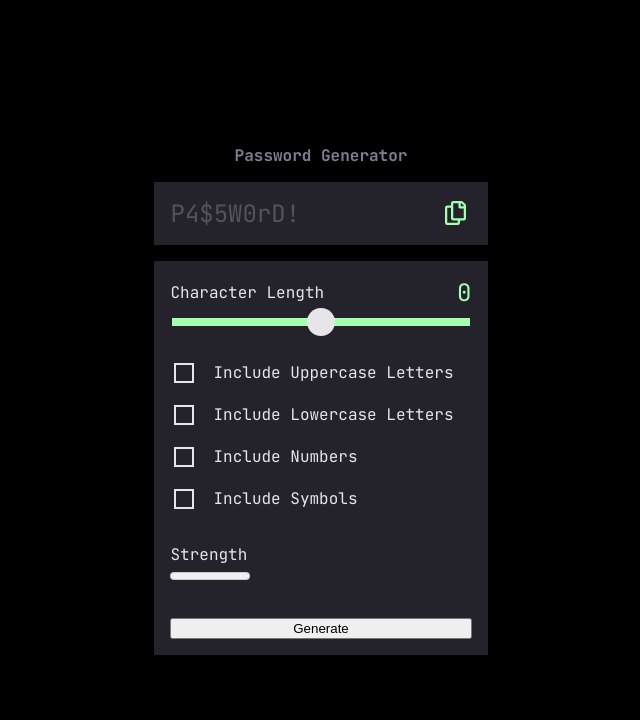
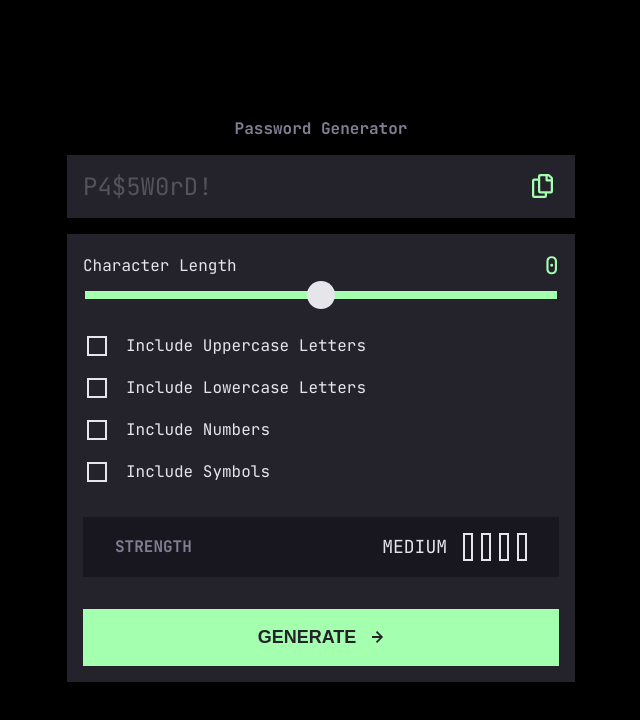
Before and after one commit to Zupi-HR/password-generator-app, a plain HTML site: page index.html in a window 1280 px wide. Shown: the whole page, without its empty margins (319-959 px from the left). Drawn offline with Linux system fonts and the light colour scheme.

Commit message:
styling arrow-right icon on hover

```diff
--- a/index.html
+++ b/index.html
@@ -52,14 +52,21 @@
           </li>
         </ul>
         <div class="strength-indicator">
-          <p class="strength-label">Strength</p>
-          <div class="strength-display">
-            <span id="strength-text" class="strength-level-text"></span>
-            <meter id="strength-meter" class="strength-meter-visual" min="0" max="4" low="2" high="3" optimum="4"
-              value="0"></meter>
+          <p class="strength-label">STRENGTH</p>
+          <div class="strength-visual-indicator">
+            <span id="strength-text">MEDIUM</span>
+            <div class="strength-bars">
+              <span class="strength-bar"></span>
+              <span class="strength-bar"></span>
+              <span class="strength-bar"></span>
+              <span class="strength-bar"></span>
+            </div>
           </div>
         </div>
-        <button type="submit" id="generate-button" class="generate-btn">Generate</button>
+        <button type="submit" id="generate-button" class="generate-btn">
+          Generate
+          <img src="assets/images/icon-arrow-right.svg" alt="">
+        </button>
       </fieldset>
     </form>
   </main>
--- a/style.css
+++ b/style.css
@@ -147,6 +147,9 @@ body {
 .container {
     display: grid;
     gap: var(--spacing-200);
+    width: 100%;
+    max-width: 540px;
+    padding: 0 var(--spacing-200);
 }
 
 .main-title {
@@ -308,3 +311,78 @@ body {
     background-repeat: no-repeat;
     background-position: center;
 }
+
+.strength-indicator {
+    display: flex;
+    justify-content: space-between;
+    align-items: center;
+    background-color: var(--color-grey-850);
+    padding: var(--spacing-200) var(--spacing-400);
+}
+
+.strength-label {
+    color: var(--color-grey-600);
+    font-weight: var(--font-weight-bold);
+}
+
+.strength-visual-indicator {
+    display: flex;
+    align-items: center;
+    gap: var(--spacing-200);
+}
+
+#strength-text {
+    font-size: var(--fs-body-l);
+    color: var(--color-grey-200);
+}
+
+.strength-bars {
+    display: flex;
+    gap: var(--spacing-100);
+}
+
+.strength-bar {
+    width: 10px;
+    height: 28px;
+    border: 2px solid var(--color-grey-200);
+}
+
+.strength-bars.too-weak .strength-bar:nth-child(-n + 1) {
+    background-color: var(--color-red-500);
+    border-color: var(--color-red-500);
+}
+
+.strength-bars.weak .strength-bar:nth-child(-n + 2) {
+    background-color: var(--color-orange-400);
+    border-color: var(--color-orange-400);
+}
+
+.strength-bars.medium .strength-bar:nth-child(-n + 3) {
+    background-color: var(--color-yellow-300);
+    border-color: var(--color-yellow-300);
+}
+
+.strength-bars.strong .strength-bar:nth-child(-n + 4) {
+    background-color: var(--color-green-200);
+    border-color: var(--color-green-200);
+}
+
+.generate-btn {
+    background-color: var(--color-green-200);
+    color: var(--color-grey-800);
+    border: 2px solid var(--color-green-200);
+    padding: var(--spacing-200) 0;
+    font-size: var(--fs-body-l);
+    font-weight: var(--font-weight-bold);
+    text-transform: uppercase;
+    cursor: pointer;
+    display: flex;
+    justify-content: center;
+    align-items: center;
+    gap: var(--spacing-200);
+}
+
+.generate-btn:hover {
+    background-color: inherit;
+    color: var(--color-green-200);
+}
```
